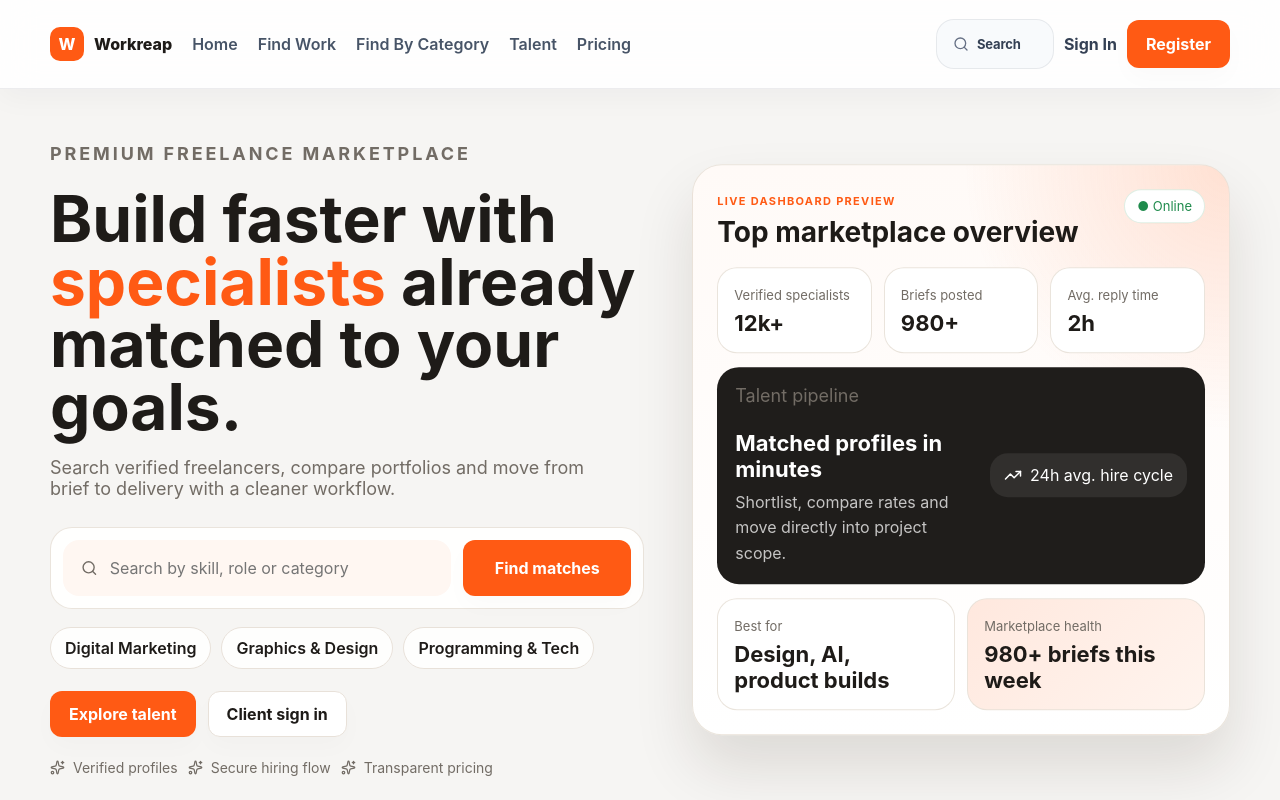
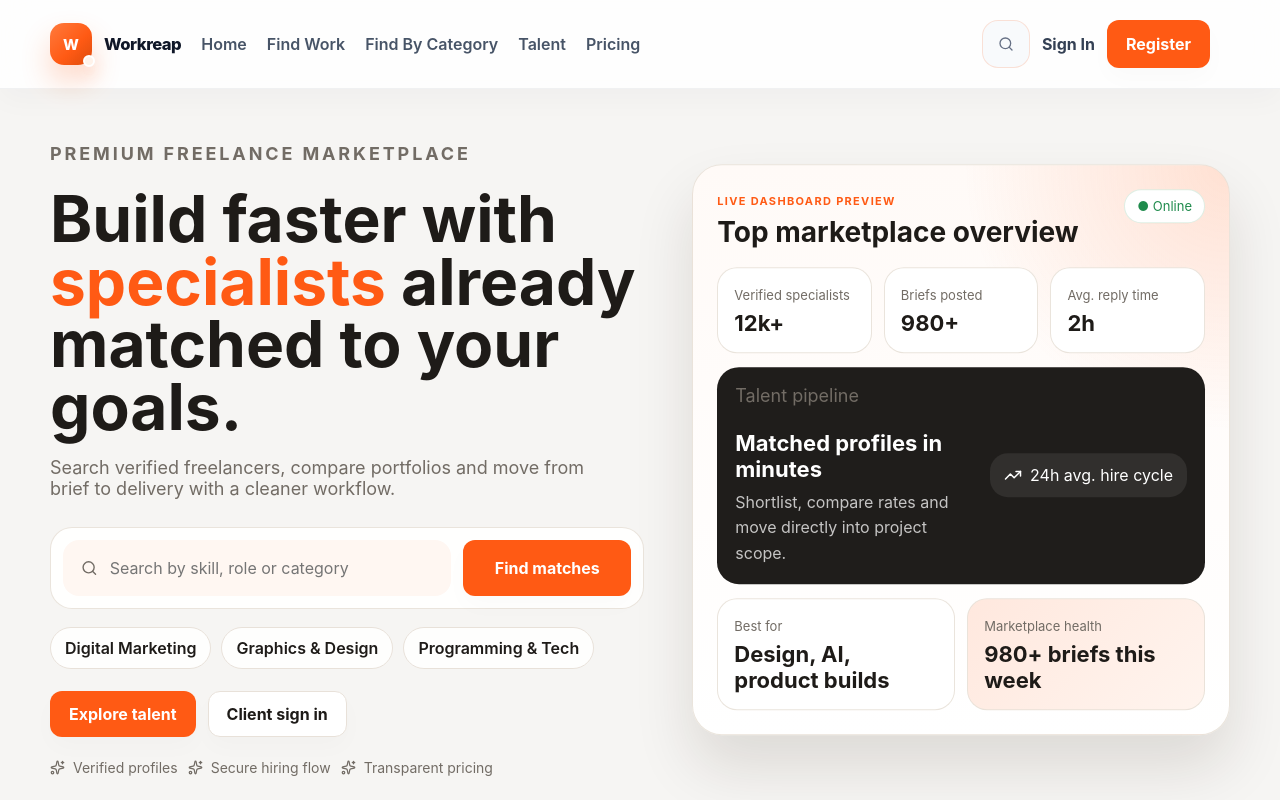
Before and after one commit to FreeLanceTeam639/ReactCleanArchitecture, a React (Vite) app: page / in a window 1280 px wide. Shown: the top 800 px of the page. Built offline with nearby package versions, Linux system fonts and the light colour scheme; no server answers.

Commit message:
search bar navbar and responsibility fixed

```diff
--- a/src/app/styles/main.css
+++ b/src/app/styles/main.css
@@ -112,17 +112,49 @@ input { font: inherit; }
 .brand {
   display: inline-flex;
   align-items: center;
-  gap: 10px;
+  gap: 12px;
+  min-width: 0;
   font-weight: 800;
 }
+
+.brandMark {
+  position: relative;
+  display: inline-grid;
+  place-items: center;
+  flex: 0 0 auto;
+}
+
 .dot {
-  width: 34px;
-  height: 34px;
-  border-radius: 10px;
-  background: var(--accent);
+  width: 42px;
+  height: 42px;
+  border-radius: 14px;
+  background: linear-gradient(135deg, #ff7a3d 0%, var(--accent) 58%, #dc4d0e 100%);
   color: #fff;
   display: grid;
   place-items: center;
+  font-size: 15px;
+  font-weight: 800;
+  box-shadow: 0 16px 30px rgba(255, 90, 20, 0.24);
+}
+
+.brandSticker {
+  position: absolute;
+  right: -3px;
+  bottom: -2px;
+  width: 12px;
+  height: 12px;
+  border-radius: 999px;
+  background: #fff3ea;
+  border: 2px solid #ffffff;
+  box-shadow: 0 8px 16px rgba(255, 90, 20, 0.16);
+}
+
+.brandLabel {
+  min-width: 0;
+  white-space: nowrap;
+  font-size: 1.04rem;
+  letter-spacing: -0.03em;
+  color: #0f1728;
 }
 .navLinks {
   display: flex;
@@ -843,6 +875,49 @@ h2 {
   }
   .authPreview {
     min-height: 420px;
+  }
+}
+
+
+@media (min-width: 981px) {
+  .detailHeaderRow.searchOpen {
+    grid-template-columns: auto minmax(0, 1fr);
+    gap: 18px;
+  }
+
+  .detailHeaderRow.searchOpen .detailHeaderPanel {
+    display: none;
+  }
+
+  .detailHeaderRow.searchOpen .detailHeaderActions {
+    grid-column: 2;
+    width: 100%;
+    justify-self: stretch;
+    justify-content: stretch;
+  }
+
+  .detailHeaderRow.searchOpen .detailSearchShell,
+  .detailHeaderRow.searchOpen .detailSearchShell.open {
+    width: 100%;
+    min-width: 0;
+    min-height: 52px;
+    padding: 8px 12px;
+    gap: 12px;
+    border-color: rgba(255, 90, 20, 0.22);
+    background: rgba(255, 255, 255, 0.99);
+    box-shadow: 0 18px 40px rgba(18, 38, 63, 0.08);
+  }
+
+  .detailHeaderRow.searchOpen .detailSearchActivator {
+    width: 36px;
+    height: 36px;
+    border-radius: 12px;
+    background: rgba(255, 90, 20, 0.1);
+    color: var(--accent);
+  }
+
+  .detailHeaderRow.searchOpen .detailSearchClose {
+    display: inline-flex;
   }
 }
 
@@ -1223,23 +1298,52 @@ h2 {
   position: sticky;
   top: 0;
   z-index: 25;
-  background: rgba(255, 255, 255, 0.9);
+  background: rgba(255, 255, 255, 0.86);
   backdrop-filter: blur(18px);
-  border-bottom: 1px solid rgba(22, 34, 57, 0.08);
-  box-shadow: 0 8px 30px rgba(18, 38, 63, 0.04);
+  border-bottom: 1px solid rgba(22, 34, 57, 0.06);
+  box-shadow: 0 10px 30px rgba(18, 38, 63, 0.03);
+  transition: background 0.28s ease, box-shadow 0.28s ease, border-color 0.28s ease, backdrop-filter 0.28s ease;
+}
+
+.detailHeader.scrolled {
+  background: rgba(255, 255, 255, 0.96);
+  backdrop-filter: blur(24px);
+  border-bottom-color: rgba(22, 34, 57, 0.08);
+  box-shadow: 0 18px 40px rgba(18, 38, 63, 0.08);
 }
 
 .detailHeaderRow {
   min-height: 88px;
   display: grid;
-  grid-template-columns: auto minmax(0, 1fr) auto;
+  grid-template-columns: auto minmax(0, 1fr) auto auto;
   align-items: center;
   gap: 20px;
   position: relative;
+  transition: min-height 0.28s ease, gap 0.28s ease, padding 0.28s ease;
+}
+
+.detailHeader.scrolled .detailHeaderRow {
+  min-height: 78px;
 }
 
 .detailHeaderRow.searchOpen {
-  z-index: 2;
+  z-index: 3;
+}
+
+.detailHeaderPanel {
+  min-width: 0;
+  display: flex;
+  align-items: center;
+}
+
+.detailHeaderPanel.searchHidden {
+  opacity: 0;
+  pointer-events: none;
+}
+
+.detailHeaderRow.searchOpen .detailHeaderPanel {
+  opacity: 0;
+  pointer-events: none;
 }
 
 .detailHeaderNav {
@@ -1273,27 +1377,36 @@ h2 {
   display: flex;
   align-items: center;
   justify-content: flex-end;
-  gap: 10px;
+  gap: 12px;
   min-width: 0;
-  flex-wrap: nowrap;
+  width: auto;
+  justify-self: end;
   position: relative;
+  z-index: 2;
 }
 
 .detailHeaderActions.searchMode {
-  z-index: 3;
+  z-index: 14;
+}
+
+.detailHeaderRow.searchOpen .detailHeaderActions {
+  grid-column: 2 / -1;
+  width: 100%;
+  justify-self: stretch;
 }
 
 .detailSearchShell {
-  width: 118px;
+  width: 48px;
+  min-width: 48px;
   max-width: 100%;
-  min-height: 50px;
+  min-height: 48px;
   display: flex;
   align-items: center;
   gap: 0;
-  padding: 7px 8px;
-  border-radius: 18px;
-  border: 1px solid rgba(22, 34, 57, 0.08);
-  background: rgba(248, 250, 252, 0.94);
+  padding: 6px;
+  border-radius: 16px;
+  border: 1px solid rgba(255, 90, 20, 0.16);
+  background: rgba(248, 250, 252, 0.96);
   color: #98a2b3;
   position: relative;
   overflow: hidden;
@@ -1311,18 +1424,25 @@ h2 {
   transform-origin: right center;
 }
 
-.detailSearchShell:hover {
-  border-color: rgba(255, 90, 20, 0.18);
-  box-shadow: 0 12px 28px rgba(18, 38, 63, 0.07);
+.detailHeaderRow.searchOpen .detailSearchShell {
+  width: 100%;
+  min-width: 0;
+}
+
+.detailSearchShell:hover,
+.detailSearchShell:focus-within {
+  border-color: rgba(255, 90, 20, 0.24);
+  box-shadow: 0 14px 30px rgba(18, 38, 63, 0.07);
 }
 
 .detailSearchShell.open {
-  width: clamp(300px, 38vw, 560px);
+  width: 100%;
+  min-width: 0;
   gap: 10px;
   padding: 7px 10px;
-  background: rgba(255, 255, 255, 0.98);
+  background: rgba(255, 255, 255, 0.99);
   border-color: rgba(255, 90, 20, 0.24);
-  box-shadow: 0 22px 46px rgba(18, 38, 63, 0.14);
+  box-shadow: 0 22px 46px rgba(18, 38, 63, 0.12);
   cursor: text;
 }
 
@@ -1334,7 +1454,7 @@ h2 {
   background: transparent;
   outline: none;
   color: #101828;
-  font-weight: 600;
+  font-weight: 500;
   font-size: 14px;
   opacity: 0;
   pointer-events: none;
@@ -1359,28 +1479,22 @@ h2 {
 
 .detailSearchActivator {
   min-width: 0;
-  width: 100%;
+  width: 34px;
   height: 34px;
-  padding: 0 8px;
+  padding: 0;
   border-radius: 12px;
   border: 0;
   background: transparent;
   color: #667085;
   display: inline-flex;
   align-items: center;
-  justify-content: flex-start;
-  gap: 8px;
+  justify-content: center;
+  gap: 0;
   flex: 0 0 auto;
 }
 
 .detailSearchActivatorLabel {
-  font-size: 13px;
-  font-weight: 700;
-  color: #344054;
-  letter-spacing: -0.01em;
-  white-space: nowrap;
-  opacity: 1;
-  transition: opacity 0.2s ease, transform 0.2s ease;
+  display: none;
 }
 
 .detailSearchShell.open .detailSearchActivator {
@@ -1435,6 +1549,7 @@ h2 {
   min-width: 48px;
   padding: 0;
 }
+
 .detailMenuButton {
   display: none;
   width: 46px;
@@ -2001,30 +2116,65 @@ h2 {
   margin-bottom: 18px;
 }
 
-@media (max-width: 1120px) {
+
+@media (min-width: 981px) {
+  .detailHeaderRow.searchOpen {
+    grid-template-columns: auto minmax(0, 1fr);
+    gap: 18px;
+  }
+
+  .detailHeaderRow.searchOpen .detailHeaderPanel {
+    display: none;
+  }
+
+  .detailHeaderRow.searchOpen .detailHeaderActions {
+    grid-column: 2;
+    width: 100%;
+    justify-self: stretch;
+    justify-content: stretch;
+  }
+
+  .detailHeaderRow.searchOpen .detailSearchShell,
+  .detailHeaderRow.searchOpen .detailSearchShell.open {
+    width: 100%;
+    min-width: 0;
+    min-height: 52px;
+    padding: 8px 12px;
+    gap: 12px;
+    border-color: rgba(255, 90, 20, 0.22);
+    background: rgba(255, 255, 255, 0.99);
+    box-shadow: 0 18px 40px rgba(18, 38, 63, 0.08);
+  }
+
+  .detailHeaderRow.searchOpen .detailSearchActivator {
+    width: 36px;
+    height: 36px;
+    border-radius: 12px;
+    background: rgba(255, 90, 20, 0.1);
+    color: var(--accent);
+  }
+
+  .detailHeaderRow.searchOpen .detailSearchClose {
+    display: inline-flex;
+  }
+}
+
+@media (max-width: 980px) {
   .detailHeaderRow {
-    grid-template-columns: auto auto 1fr;
+    grid-template-columns: auto minmax(0, 1fr) auto auto;
     gap: 14px;
   }
 
-  .detailMenuButton {
-    display: inline-flex;
-    align-items: center;
-    justify-content: center;
-    order: 3;
-    justify-self: end;
-  }
-
-  .detailHeaderNav {
+  .detailHeaderPanel {
     position: absolute;
     left: 0;
     right: 0;
-    top: calc(100% + 8px);
+    top: calc(100% + 10px);
     display: grid;
     gap: 14px;
     padding: 18px;
     background: rgba(255, 255, 255, 0.98);
-    backdrop-filter: blur(14px);
+    backdrop-filter: blur(18px);
     border: 1px solid rgba(22, 34, 57, 0.08);
     border-radius: 22px;
     box-shadow: 0 24px 50px rgba(18, 38, 63, 0.12);
@@ -2035,18 +2185,26 @@ h2 {
     z-index: 12;
   }
 
-  .detailHeaderNav.open {
+  .detailHeaderPanel.open {
     opacity: 1;
     pointer-events: auto;
     transform: translateY(0);
   }
 
+  .detailMenuButton {
+    display: inline-flex;
+    align-items: center;
+    justify-content: center;
+    justify-self: end;
+  }
+
+  .detailHeaderNav {
+    display: grid;
+    gap: 14px;
+  }
+
   .detailHeaderActions {
-    margin-left: auto;
-  }
-
-  .detailSearchShell.open {
-    width: clamp(260px, 44vw, 420px);
+    width: auto;
   }
 
   .detailGrid {
@@ -2059,49 +2217,62 @@ h2 {
 }
 
 @media (max-width: 760px) {
-  .detailHeaderRow {
-    grid-template-columns: auto 1fr auto;
+  .detailHeaderRow,
+  .detailHeaderRow.compact {
+    grid-template-columns: auto minmax(0, 1fr) auto;
     gap: 10px;
-    padding: 14px 0;
-  }
-
-  .detailHeaderActions {
-    position: absolute;
-    left: 0;
-    right: 0;
-    top: calc(100% + 84px);
-    display: grid;
+    padding: 12px 0 14px;
+  }
+
+  .detailHeader.scrolled .detailHeaderRow {
+    min-height: 72px;
+  }
+
+  .detailHeaderPanel {
+    padding: 16px;
     gap: 12px;
-    padding: 16px;
-    background: rgba(255, 255, 255, 0.98);
-    backdrop-filter: blur(14px);
-    border: 1px solid rgba(22, 34, 57, 0.08);
-    border-radius: 22px;
-    box-shadow: 0 24px 50px rgba(18, 38, 63, 0.12);
-    opacity: 0;
-    pointer-events: none;
-    transform: translateY(-8px);
-    transition: opacity 0.25s ease, transform 0.25s ease;
-    z-index: 11;
-  }
-
-  .detailHeaderActions.open {
-    opacity: 1;
-    pointer-events: auto;
-    transform: translateY(0);
-  }
-
-  .detailSearchShell,
-  .detailSearchShell.open {
+  }
+
+  .detailHeaderActions.compact {
+    grid-column: auto;
+    width: auto;
+    justify-self: end;
+    justify-content: flex-end;
+    gap: 10px;
+  }
+
+  .detailHeaderRow.searchOpen .detailHeaderActions.compact {
+    grid-column: 2 / -1;
     width: 100%;
+    justify-self: stretch;
+  }
+
+  .detailSearchShell.compact {
+    width: 48px;
+    min-width: 48px;
+  }
+
+  .detailSearchShell.compact.open {
+    width: 100%;
+    min-width: 0;
   }
 
   .detailHeaderActionButton,
   .detailHeaderLink,
   .detailHeaderProfileButton,
   .detailHeaderLogout {
-    width: 100%;
+    width: auto;
     justify-content: center;
+  }
+
+  .detailHeaderLink {
+    padding-inline: 2px;
+    font-size: 15px;
+  }
+
+  .detailHeaderRegister {
+    min-height: 44px;
+    padding-inline: 16px;
   }
 
   .detailMetaRow {
@@ -3679,26 +3850,135 @@ h2 {
   white-space: nowrap;
 }
 
+
+@media (min-width: 981px) {
+  .detailHeaderRow.searchOpen {
+    grid-template-columns: auto minmax(0, 1fr);
+    gap: 18px;
+  }
+
+  .detailHeaderRow.searchOpen .detailHeaderPanel {
+    display: none;
+  }
+
+  .detailHeaderRow.searchOpen .detailHeaderActions {
+    grid-column: 2;
+    width: 100%;
+    justify-self: stretch;
+    justify-content: stretch;
+  }
+
+  .detailHeaderRow.searchOpen .detailSearchShell,
+  .detailHeaderRow.searchOpen .detailSearchShell.open {
+    width: 100%;
+    min-width: 0;
+    min-height: 52px;
+    padding: 8px 12px;
+    gap: 12px;
+    border-color: rgba(255, 90, 20, 0.22);
+    background: rgba(255, 255, 255, 0.99);
+    box-shadow: 0 18px 40px rgba(18, 38, 63, 0.08);
+  }
+
+  .detailHeaderRow.searchOpen .detailSearchActivator {
+    width: 36px;
+    height: 36px;
+    border-radius: 12px;
+    background: rgba(255, 90, 20, 0.1);
+    color: var(--accent);
+  }
+
+  .detailHeaderRow.searchOpen .detailSearchClose {
+    display: inline-flex;
+  }
+}
+
 @media (max-width: 980px) {
-  .detailSearchShell {
-    width: 108px;
-  }
-
   .detailSearchShell.open {
-    width: clamp(240px, 40vw, 360px);
+    width: clamp(280px, 42vw, 460px);
   }
 }
 
 @media (max-width: 760px) {
-  .detailSearchActivatorLabel {
-    display: none;
-  }
-
-  .detailSearchShell {
+  .detailSearchShell.compact {
     width: 52px;
   }
-
-  .detailSearchShell.open {
-    width: min(100%, calc(100vw - 32px));
-  }
-}
+}
+
+@media (max-width: 480px) {
+  .brandLabel {
+    font-size: 0.96rem;
+  }
+
+  .detailHeaderActions.compact {
+    gap: 8px;
+  }
+
+  .detailHeaderRegister {
+    padding-inline: 14px;
+  }
+}
+
+@media (max-width: 430px) {
+  .detailHeaderActions.compact {
+    gap: 6px;
+  }
+
+  .detailHeaderLink {
+    font-size: 14px;
+  }
+
+  .detailHeaderRegister {
+    min-height: 42px;
+    padding-inline: 12px;
+  }
+
+  .detailSearchShell.compact {
+    width: 48px;
+    min-width: 48px;
+  }
+}
+
+
+/* Final desktop search-row stability fix */
+@media (min-width: 981px) {
+  .detailHeaderRow.searchOpen {
+    grid-template-columns: auto minmax(0, 1fr) !important;
+    grid-auto-flow: column;
+    align-items: center !important;
+    gap: 18px !important;
+  }
+
+  .detailHeaderRow.searchOpen > .brand {
+    grid-column: 1;
+    grid-row: 1;
+    align-self: center;
+  }
+
+  .detailHeaderRow.searchOpen > .detailHeaderPanel,
+  .detailHeaderRow.searchOpen > .detailMenuButton {
+    display: none !important;
+  }
+
+  .detailHeaderRow.searchOpen > .detailHeaderActions {
+    grid-column: 2 !important;
+    grid-row: 1 !important;
+    min-width: 0;
+    width: 100% !important;
+    max-width: none;
+    justify-self: stretch !important;
+    align-self: center;
+    display: flex;
+    align-items: center;
+    justify-content: stretch !important;
+    flex-wrap: nowrap;
+  }
+
+  .detailHeaderRow.searchOpen > .detailHeaderActions .detailSearchShell,
+  .detailHeaderRow.searchOpen > .detailHeaderActions .detailSearchShell.open {
+    flex: 1 1 auto;
+    width: 100% !important;
+    max-width: none;
+    margin: 0;
+  }
+}
--- a/src/shared/ui/BrandLogo.jsx
+++ b/src/shared/ui/BrandLogo.jsx
@@ -1,8 +1,11 @@
 export default function BrandLogo({ href = '#home', label = 'Worklance', className = 'brand', onClick }) {
   return (
     <a href={href} className={className} onClick={onClick}>
-      <span className="dot">W</span>
-      {label}
+      <span className="brandMark" aria-hidden="true">
+        <span className="dot">W</span>
+        <span className="brandSticker" />
+      </span>
+      <span className="brandLabel">{label}</span>
     </a>
   );
 }
--- a/src/shared/ui/MarketplaceHeader.jsx
+++ b/src/shared/ui/MarketplaceHeader.jsx
@@ -6,6 +6,9 @@ import { ROUTES } from '../constants/routes.js';
 import { navigateWithScroll } from '../lib/navigation/navigateWithScroll.js';
 import { clearAuthenticatedUser, hasAuthenticatedSession } from '../lib/storage/authStorage.js';
 import BrandLogo from './BrandLogo.jsx';
+
+const MENU_BREAKPOINT = 980;
+const COMPACT_BREAKPOINT = 760;
 
 function resolveLinkNavigation(event, link, navigate, closeMenu) {
   if (link.route) {
@@ -29,6 +32,8 @@ export default function MarketplaceHeader({
   const [authenticatedUser, setAuthenticatedUser] = useState(null);
   const [isSearchOpen, setIsSearchOpen] = useState(false);
   const [searchValue, setSearchValue] = useState('');
+  const [isScrolled, setIsScrolled] = useState(false);
+  const [isCompactLayout, setIsCompactLayout] = useState(false);
   const searchWrapRef = useRef(null);
   const searchInputRef = useRef(null);
 
@@ -71,6 +76,45 @@ export default function MarketplaceHeader({
   }, []);
 
   useEffect(() => {
+    function syncScrolledState() {
+      setIsScrolled(window.scrollY > 10);
+    }
+
+    syncScrolledState();
+    window.addEventListener('scroll', syncScrolledState, { passive: true });
+
+    return () => {
+      window.removeEventListener('scroll', syncScrolledState);
+    };
+  }, []);
+
+  useEffect(() => {
+    function syncResponsiveState() {
+      const compact = window.innerWidth <= COMPACT_BREAKPOINT;
+      const canUseMenu = window.innerWidth <= MENU_BREAKPOINT;
+
+      setIsCompactLayout(compact);
+
+      if (!canUseMenu) {
+        setIsOpen(false);
+      }
+
+      if (!compact) {
+        setIsSearchOpen(false);
+      }
+    }
+
+    syncResponsiveState();
+    window.addEventListener('resize', syncResponsiveState);
+
+    return () => {
+      window.removeEventListener('resize', syncResponsiveState);
+    };
+  }, []);
+
+  const isSearchExpanded = isSearchOpen;
+
+  useEffect(() => {
     if (!isSearchOpen) {
       return undefined;
     }
@@ -110,6 +154,8 @@ export default function MarketplaceHeader({
 
   const handleCloseSearch = () => {
     setIsSearchOpen(false);
+    setSearchValue('');
+    searchInputRef.current?.blur();
   };
 
   const handleSearchSubmit = (event) => {
@@ -144,6 +190,61 @@ export default function MarketplaceHeader({
     navigate(ROUTES.home);
   };
 
+  const headerClassName = isScrolled ? 'detailHeader detailHeaderShared scrolled' : 'detailHeader detailHeaderShared';
+  const rowClassName = `wrap detailHeaderRow${isSearchOpen ? ' searchOpen' : ''}${isCompactLayout ? ' compact' : ''}`;
+  const panelClassName = `${isOpen ? 'detailHeaderPanel open' : 'detailHeaderPanel'}${isSearchOpen ? ' searchHidden' : ''}`;
+  const navClassName = `${isSearchOpen ? 'detailHeaderNav searchHidden' : 'detailHeaderNav'}${isOpen ? ' open' : ''}`;
+  const actionsClassName = `${isSearchOpen ? 'detailHeaderActions searchMode' : 'detailHeaderActions'}${isCompactLayout ? ' compact' : ''}`;
+  const searchShellClassName = `${isSearchExpanded ? 'detailSearchShell open' : 'detailSearchShell'}${
+    isCompactLayout ? ' compact' : ''
+  }`;
+
+  const authControls = authenticatedUser ? (
+    <>
+      {actionButton ? (
+        <a
+          href={actionButton.href || actionButton.route || ROUTES.home}
+          className="btn primary interactive detailHeaderRegister detailHeaderActionButton"
+          onClick={(event) => resolveLinkNavigation(event, actionButton, navigate, closeMenu)}
+        >
+          {actionButton.label}
+        </a>
+      ) : null}
+      <button
+        type="button"
+        className="detailHeaderUser interactive detailHeaderProfileButton"
+        onClick={() => {
+          closeMenu();
+          navigate(ROUTES.profile);
+        }}
+        aria-label="Open profile"
+        title={authenticatedUser.firstName || authenticatedUser.fullName || 'Profile'}
+      >
+        <UserRound size={18} />
+      </button>
+      <button type="button" className="detailHeaderLogout interactive" onClick={handleSignOut} aria-label="Sign out">
+        <LogOut size={16} />
+      </button>
+    </>
+  ) : (
+    <>
+      <a
+        href={ROUTES.login}
+        className="detailHeaderLink interactive"
+        onClick={(event) => resolveLinkNavigation(event, { route: ROUTES.login }, navigate, closeMenu)}
+      >
+        Sign In
+      </a>
+      <a
+        href={ROUTES.register}
+        className="btn primary interactive detailHeaderRegister"
+        onClick={(event) => resolveLinkNavigation(event, { route: ROUTES.register }, navigate, closeMenu)}
+      >
+        Register
+      </a>
+    </>
+  );
+
   return (
     <>
       {showPromo ? (
@@ -160,47 +261,36 @@ export default function MarketplaceHeader({
         </div>
       ) : null}
 
-      <header className="detailHeader detailHeaderShared">
-        <div className={isSearchOpen ? 'wrap detailHeaderRow searchOpen' : 'wrap detailHeaderRow'}>
+      <header className={headerClassName}>
+        <div className={rowClassName}>
           <BrandLogo
             href={brandHref}
             label={brandLabel}
             onClick={(event) => navigateWithScroll(event, ROUTES.home, navigate)}
           />
 
-          <button
-            type="button"
-            className="detailMenuButton interactive"
-            onClick={() => setIsOpen((currentState) => !currentState)}
-            aria-label="Toggle navigation"
-          >
-            {isOpen ? <X size={20} /> : <Menu size={20} />}
-          </button>
+          <div className={panelClassName}>
+            <nav className={navClassName}>
+              {mappedLinks.map((link) => (
+                <a
+                  key={`${link.label}-${link.href}`}
+                  href={link.href}
+                  onClick={(event) => resolveLinkNavigation(event, link, navigate, closeMenu)}
+                >
+                  {link.label}
+                </a>
+              ))}
+            </nav>
+          </div>
 
-          <nav className={`${isOpen ? 'detailHeaderNav open' : 'detailHeaderNav'}${isSearchOpen ? ' searchHidden' : ''}`}>
-            {mappedLinks.map((link) => (
-              <a
-                key={`${link.label}-${link.href}`}
-                href={link.href}
-                onClick={(event) => resolveLinkNavigation(event, link, navigate, closeMenu)}
-              >
-                {link.label}
-              </a>
-            ))}
-          </nav>
-
-          <div className={`${isOpen ? 'detailHeaderActions open' : 'detailHeaderActions'}${isSearchOpen ? ' searchMode' : ''}`}>
-            <form
-              ref={searchWrapRef}
-              className={isSearchOpen ? 'detailSearchShell open' : 'detailSearchShell'}
-              onSubmit={handleSearchSubmit}
-            >
+          <div className={actionsClassName}>
+            <form ref={searchWrapRef} className={searchShellClassName} onSubmit={handleSearchSubmit}>
               <button
                 type="button"
                 className="detailSearchActivator interactive"
                 onClick={handleOpenSearch}
                 aria-label="Open search"
-                aria-expanded={isSearchOpen}
+                aria-expanded={isSearchExpanded}
               >
                 <Search size={16} />
                 <span className="detailSearchActivatorLabel">Search</span>
@@ -218,7 +308,7 @@ export default function MarketplaceHeader({
 
               <button
                 type="button"
-                className={isSearchOpen ? 'detailSearchClose interactive visible' : 'detailSearchClose interactive'}
+                className={isSearchExpanded ? 'detailSearchClose interactive visible' : 'detailSearchClose interactive'}
                 onClick={handleCloseSearch}
                 aria-label="Close search"
               >
@@ -226,52 +316,20 @@ export default function MarketplaceHeader({
               </button>
             </form>
 
-            {authenticatedUser ? (
-              <>
-                {actionButton ? (
-                  <a
-                    href={actionButton.href || actionButton.route || ROUTES.home}
-                    className="btn primary interactive detailHeaderRegister detailHeaderActionButton"
-                    onClick={(event) => resolveLinkNavigation(event, actionButton, navigate, closeMenu)}
-                  >
-                    {actionButton.label}
-                  </a>
-                ) : null}
-                <button
-                  type="button"
-                  className="detailHeaderUser interactive detailHeaderProfileButton"
-                  onClick={() => {
-                    closeMenu();
-                    navigate(ROUTES.profile);
-                  }}
-                  aria-label="Open profile"
-                  title={authenticatedUser.firstName || authenticatedUser.fullName || 'Profile'}
-                >
-                  <UserRound size={18} />
-                </button>
-                <button type="button" className="detailHeaderLogout interactive" onClick={handleSignOut} aria-label="Sign out">
-                  <LogOut size={16} />
-                </button>
-              </>
-            ) : (
-              <>
-                <a
-                  href={ROUTES.login}
-                  className="detailHeaderLink interactive"
-                  onClick={(event) => resolveLinkNavigation(event, { route: ROUTES.login }, navigate, closeMenu)}
-                >
-                  Sign In
-                </a>
-                <a
-                  href={ROUTES.register}
-                  className="btn primary interactive detailHeaderRegister"
-                  onClick={(event) => resolveLinkNavigation(event, { route: ROUTES.register }, navigate, closeMenu)}
-                >
-                  Register
-                </a>
-              </>
-            )}
+            {isSearchOpen ? null : authControls}
           </div>
+
+          {isSearchOpen ? null : (
+            <button
+              type="button"
+              className="detailMenuButton interactive"
+              onClick={() => setIsOpen((currentState) => !currentState)}
+              aria-label="Toggle navigation"
+              aria-expanded={isOpen}
+            >
+              {isOpen ? <X size={20} /> : <Menu size={20} />}
+            </button>
+          )}
         </div>
       </header>
     </>
```
Also changed, not shown: 1 other file (tests, documents, lock files or other folders).
